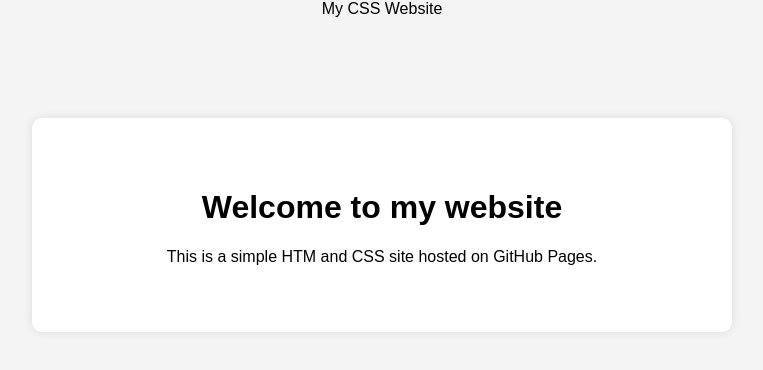
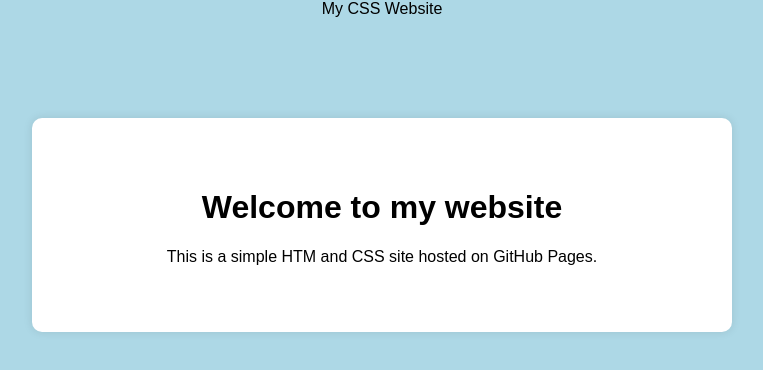
Before and after one commit to Muriel-27/my-css-website, a plain HTML site: page index.html in a window 1280 px wide. Shown: the whole page, without its empty margins (258-1021 px from the left). Drawn offline with Linux system fonts and the light colour scheme.

Commit message:
Update style.css

```diff
--- a/style.css
+++ b/style.css
@@ -1,5 +1,5 @@
 body {
-    background-color: #f4f4f4;
+    background-color: lightblue;
     font-family: Arial, sans-serif;
     margin: 0;
     padding: 0;
@@ -15,4 +15,5 @@ body {
     margin-right: auto;
     border-radius: 10px;
     box-shadow: 0 0 10px rgba(0,0,0,0.1);
+    text-align: center;
 }
```
